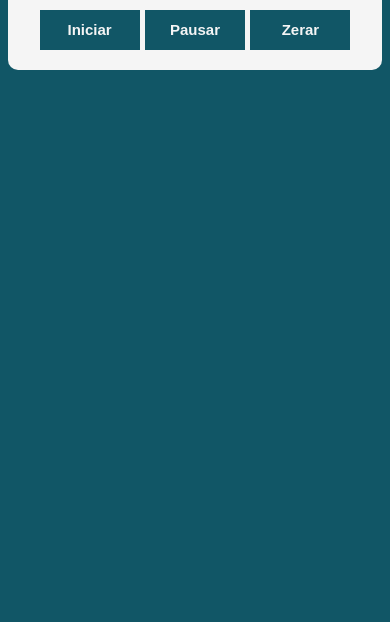
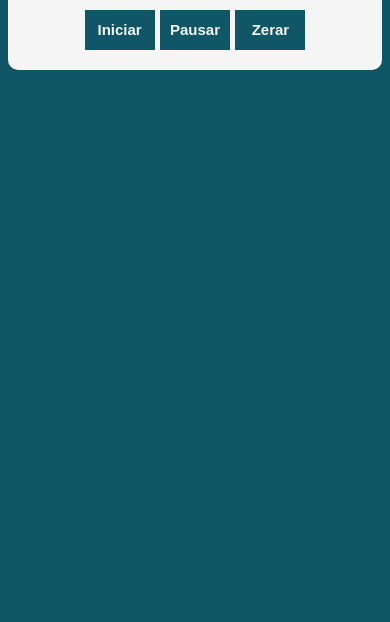
Before and after one commit to Vitor-FA/cronometro, a plain HTML site: page index.html in a window 390 px wide. Shown: the part 222-844 px from the top of the page. Drawn offline with nearby package versions, Linux system fonts and the light colour scheme.

Commit message:
Update style.css

```diff
--- a/assets/css/style.css
+++ b/assets/css/style.css
@@ -57,3 +57,8 @@ button:hover {
   border: 2px solid white;
   font-size: 13px;
 }
+
+@media only screen and (max-width: 768px) {
+  button {
+    width: 70px;
+}
```
